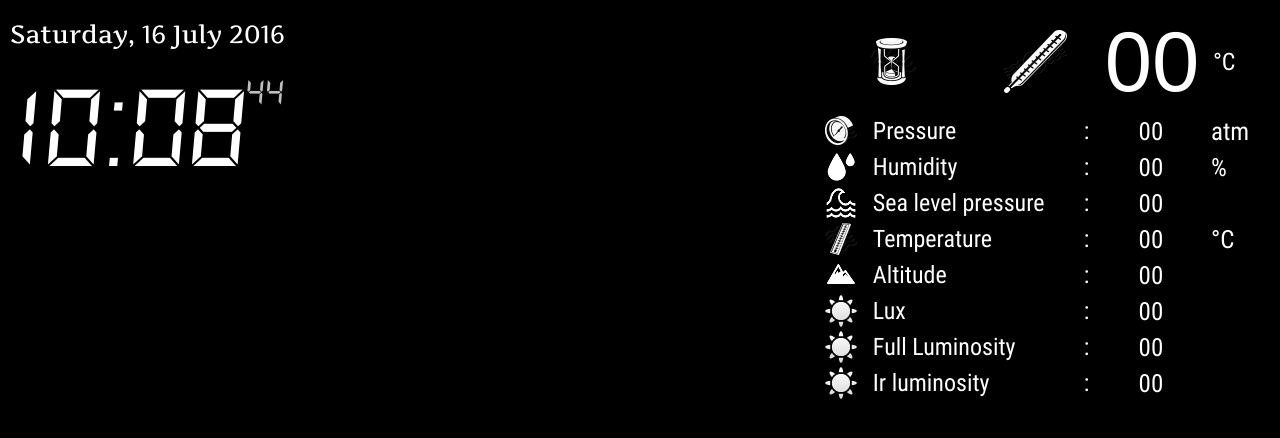
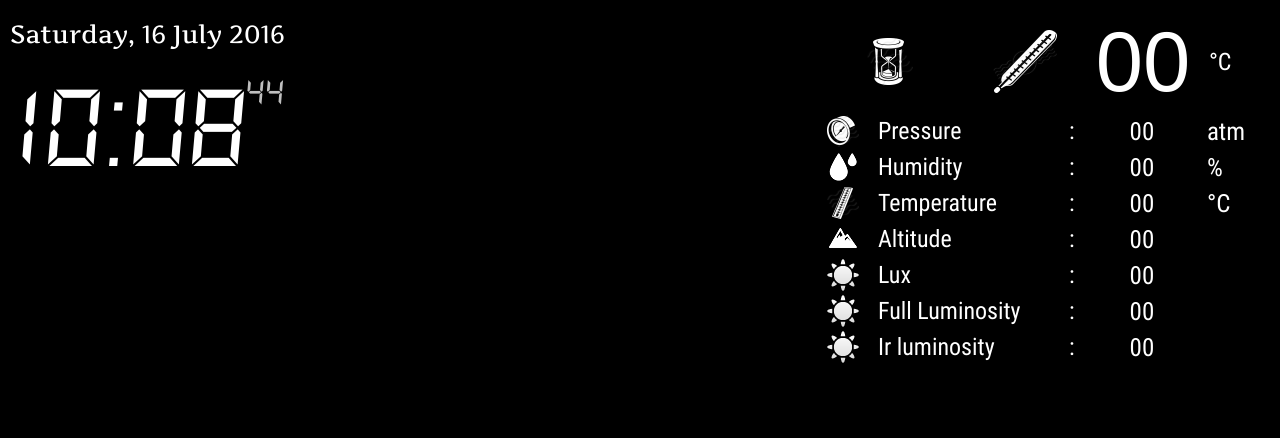
Before and after one commit to Klarzahs/FITPraktikum, a PHP site: page / in a window 1280 px wide. Shown: the top 438 px of the page. Run offline with PHP 8.4, Linux system fonts and the light colour scheme; some libraries are stand-ins or nearby versions.

Commit message:
server configs

```diff
--- a/server/display/index.php
+++ b/server/display/index.php
@@ -57,13 +57,6 @@
                     <td align=center colspan=1 id="dht_humidity">00</td>
                     <td align=center colspan=3 id="unit">%</td>
                 </tr>
-                <tr rowspan=1>
-                    <td align=center colspan=1><img src="img/sea-level.png"></td>
-                    <td align=center colspan=2 id="elm">Sea level pressure</td>
-                    <td align=center colspan=1 id="elm">:</td>
-                    <td align=center colspan=1 id="bmp_sea_level_pressure">00</td>
-                    <td align=center colspan=3 id="unit"></td>
-                </tr>
 				<tr rowspan=1>
                     <td align=center colspan=1><img src="img/thermometer.png"></td>
                     <td align=center colspan=2 id="elm">Temperature</td>
--- a/server/display/js/load.js
+++ b/server/display/js/load.js
@@ -11,7 +11,7 @@ setInterval(function(){
                     success: function(response){
                         var datalist = response;
                         var tsl_full_luminosity = datalist.tsl_full_luminosity;
-                        var tsl_lux = datalist.tsl_lux;
+                        var tsl_lux = var tsl_lux = parseFloat(datalist.tsl_lux.split(",")[0]).toFixed(2);
                         var tsl_ir_luminosity = datalist.tsl_ir_luminosity;
 
                         var bmp_temperature = parseFloat(datalist.bmp_temperature.split(",")[0]).toFixed(2);
@@ -47,7 +47,6 @@ setInterval(function(){
                         $('#bmp_temperature').html(bmp_temperature);
                         $('#bmp_altitude').html(bmp_altitude);
                         $('#bmp_pressure').html(bmp_pressure);
-                        $('#bmp_sea_level_pressure').html(bmp_sea_level_pressure);
 
                         $('#dht_temperature').html(dht_temperature);
                         $('#dht_humidity').html(dht_humidity);
```
Also changed, not shown: server/display/js/getdata.php (+4 -4 lines).
